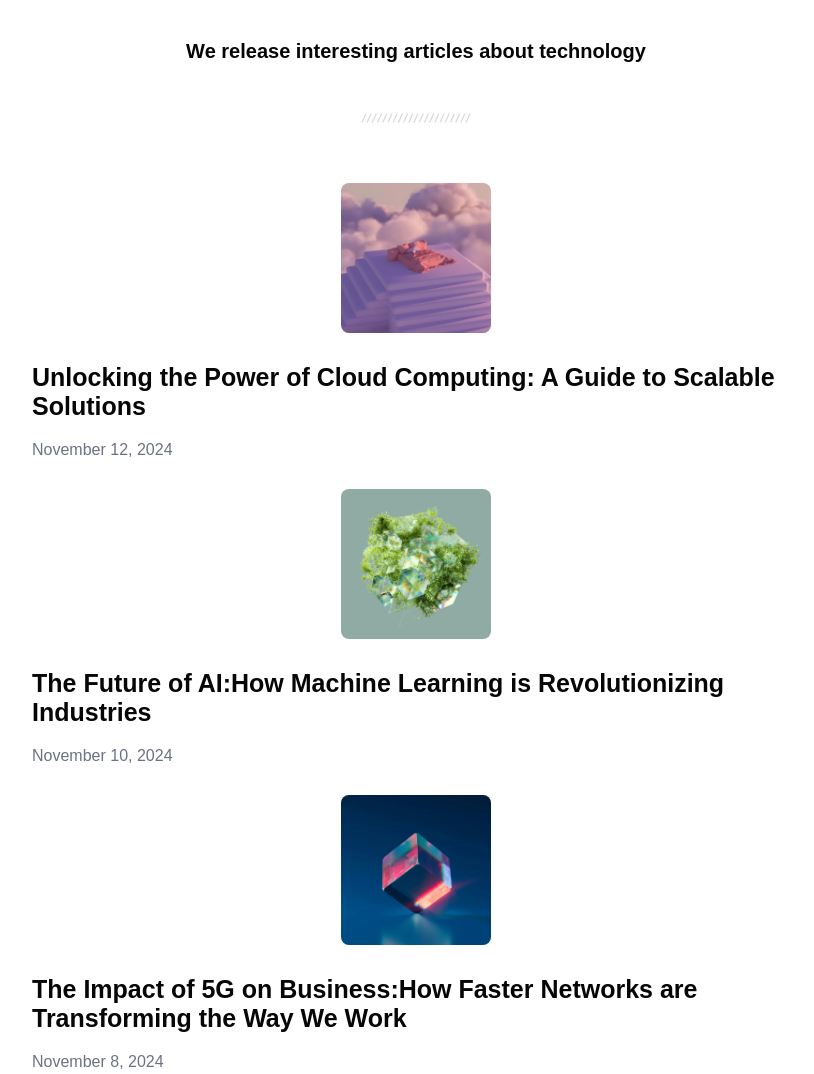
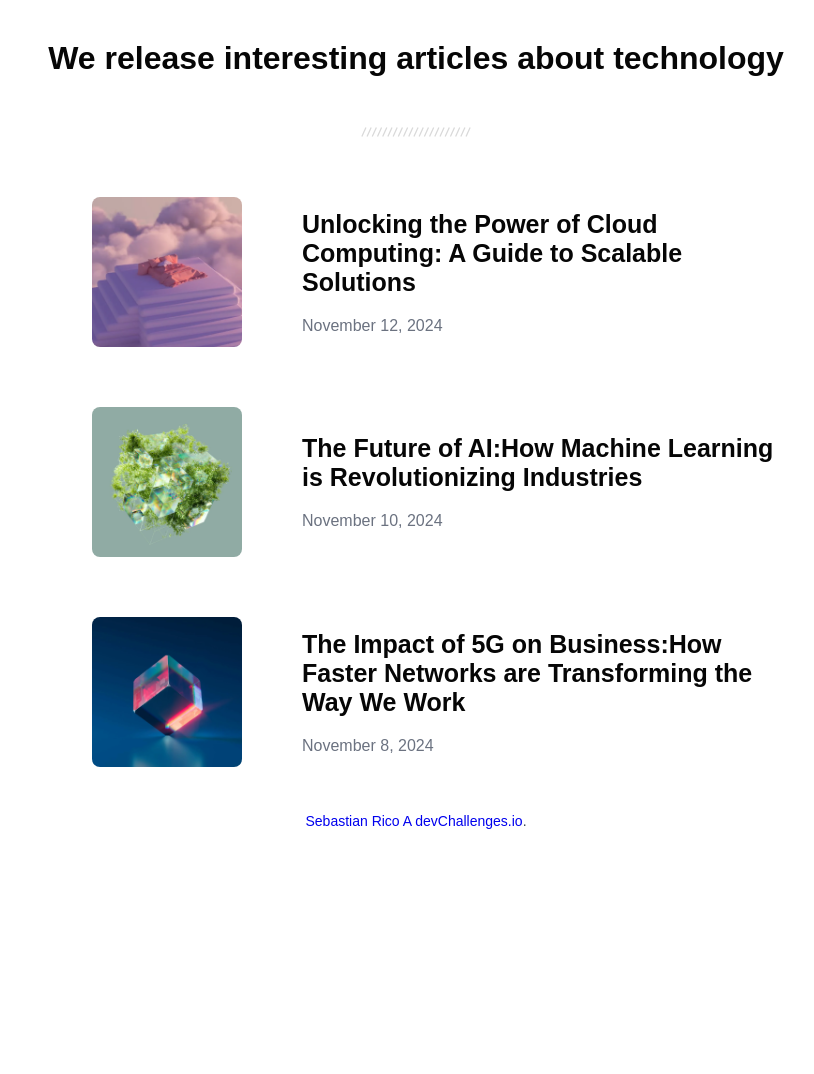
Before and after one commit to sebasrae/simple-article-listing-master, a plain HTML site: page index.html in a window 1280 px wide. Shown: the top 1074 px of the page, without its empty margins (224-1038 px from the left). After the commit the page ends 829 px from the top, so only its background shows below. Drawn offline with Linux system fonts and the light colour scheme.

Commit message:
correccion

```diff
--- a/index.html
+++ b/index.html
@@ -14,12 +14,16 @@
     <title>Simple Article Listing | devChallenges.io</title>
 
     <!--You are welcome to delete these styles or modify them in your own stylesheet -->
-    <style>
+    <style  >
+
       * {
         margin: 0;
         padding: 0;
         box-sizing: border-box;
       }
+
+
+
 
       body {
         height: 100vh;
@@ -100,28 +104,8 @@
       .author-info a {
         text-decoration: none;
       }
-      @media (max-width: 1350px) {
 
 
-        }
-        .articles article {
-          flex-direction: column;
-          align-items: center;
-        }
-
-
-
-      @media (min-width: 412px) {
-        .contenedor h1 {
-          font-size: 20px;
-        }
-
-        .articles article {
-          flex-direction: column;
-          align-items: center;
-        }
-
-      }
 
     </style>
   </head>
```
